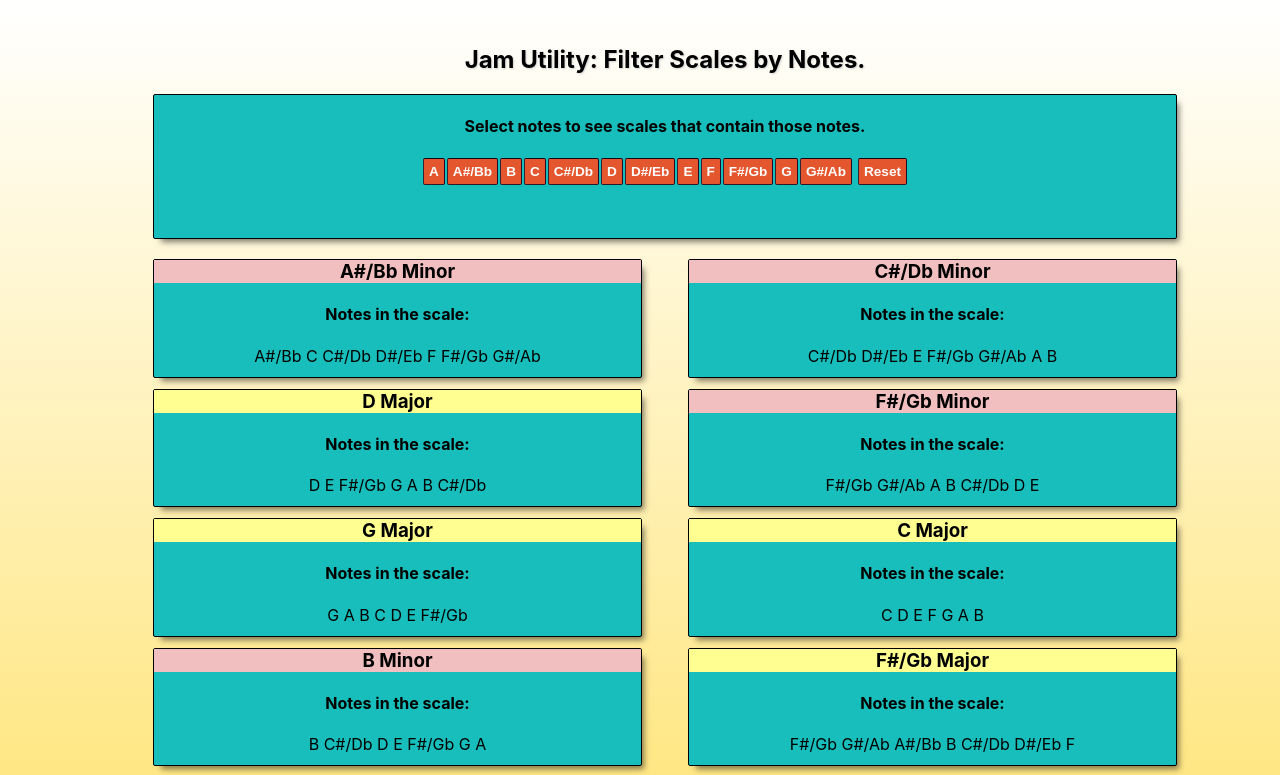
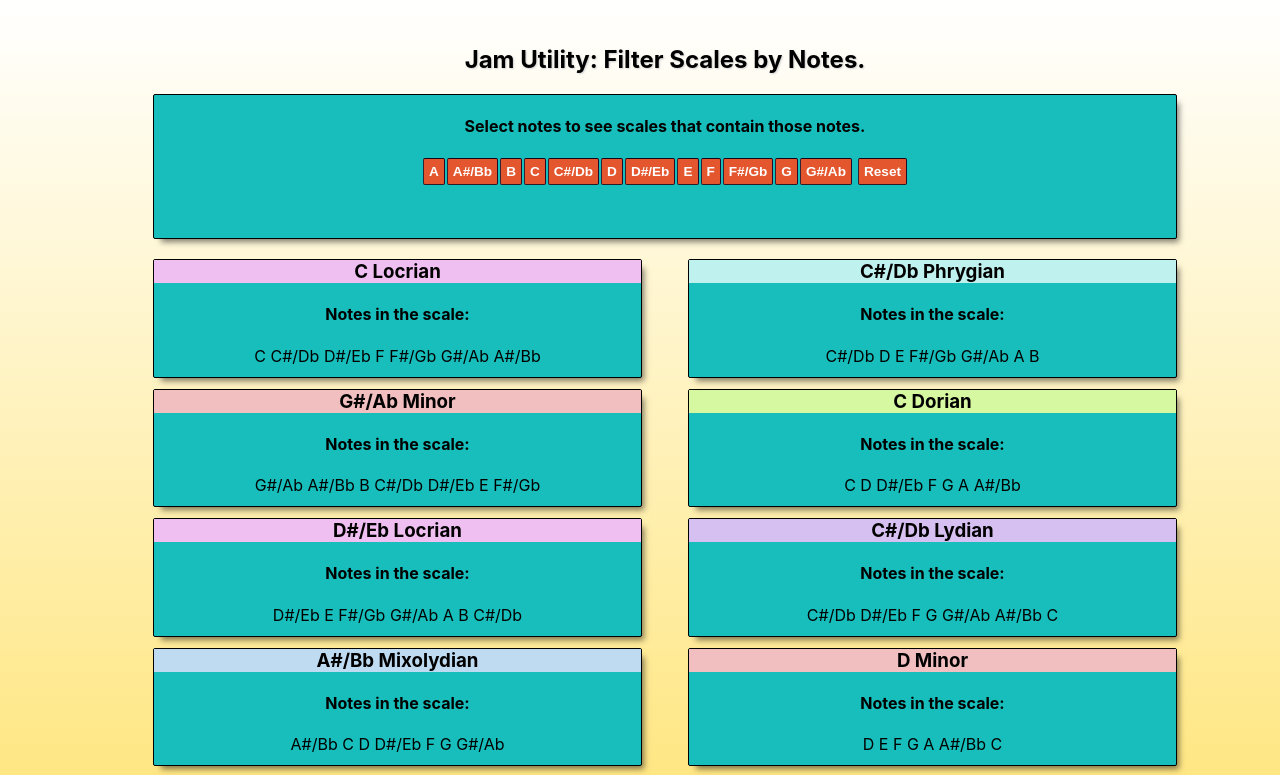
Before and after one commit to zhanknight/jam-utility, a React (Create React App) app: page / in a window 1280 px wide. Shown: the top 775 px of the page. Built offline with nearby package versions, Linux system fonts and the light colour scheme.

Commit message:
Add 5 more scale definitions

```diff
--- a/src/App.css
+++ b/src/App.css
@@ -59,6 +59,26 @@
   margin: 0px;
   background-color: #f1bfbf;
 }
+.Dorian {
+  margin: 0px;
+  background-color: #d5f8a0;
+}
+.Phrygian {
+  margin: 0px;
+  background-color: #bff1ee;
+}
+.Mixolydian {
+  margin: 0px;
+  background-color: #bfdbf1;
+}
+.Lydian {
+  margin: 0px;
+  background-color: #d6bff1;
+}
+.Locrian {
+  margin: 0px;
+  background-color: #f0bff1;
+}
 
 @media screen and (max-width: 60em) {
   .App-results {
--- a/src/Scales.js
+++ b/src/Scales.js
@@ -4,7 +4,7 @@
 // the array we send back to app.js
 let scaleData = [];
 
-//  'definitions' for the major and minor scale interval pattern with distance from root
+//  'definitions' for scales in interval pattern with distance from root
 const minor = {
     "type": "Minor",
     "definition": [2,3,5,7,8,10]
@@ -13,6 +13,31 @@ const minor = {
 const major = {
     "type": "Major",
     "definition": [2,4,5,7,9,11]
+}
+
+const dorian = {
+    "type": "Dorian",
+    "definition": [2,3,5,7,9,10]
+}
+
+const phrygian = {
+    "type": "Phrygian",
+    "definition": [1,3,5,7,8,10]
+}
+
+const lydian = {
+    "type": "Lydian",
+    "definition": [2,4,6,7,9,11]
+}
+
+const mixolydian = {
+    "type": "Mixolydian",
+    "definition": [2,4,5,7,9,10]
+}
+
+const locrian = {
+    "type": "Locrian",
+    "definition": [1,3,5,6,8,10]
 }
 
 // function to build individual scales from definitions
@@ -53,6 +78,11 @@ function GenerateAllScales(type) {
 // call the functions to generate the scales
 GenerateAllScales(minor);
 GenerateAllScales(major);
+GenerateAllScales(dorian);
+GenerateAllScales(phrygian);
+GenerateAllScales(mixolydian);
+GenerateAllScales(lydian);
+GenerateAllScales(locrian);
 
 // function to randomize location of scales in the array
 function randomizeScaleData() {
```
